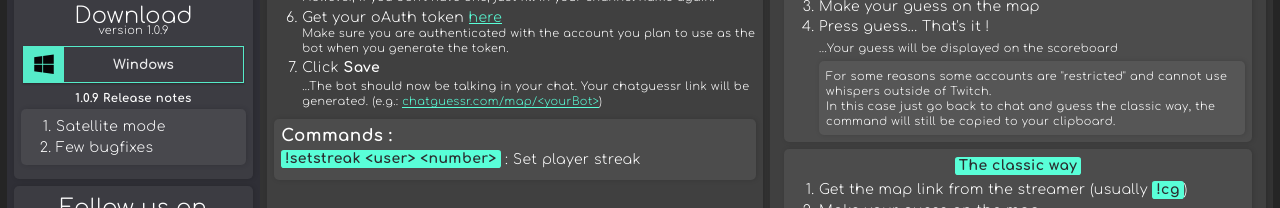
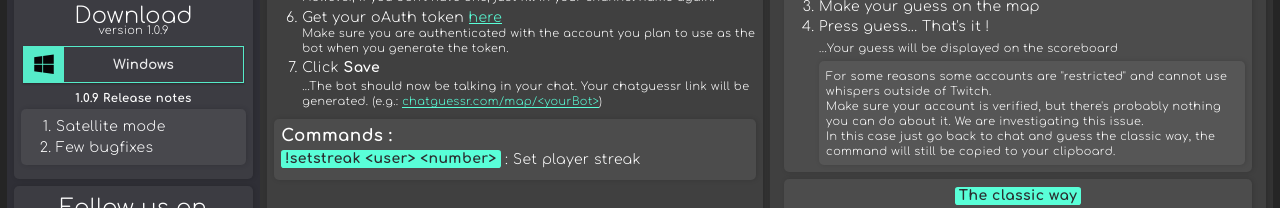
Before and after one commit to tzhf/chatguessr-client, a Nuxt app: page / in a window 1280 px wide. Shown: the part 185-393 px from the top of the page. Built offline with nearby package versions, Linux system fonts and the light colour scheme; no server answers.

Commit message:
homepage edit

```diff
--- a/pages/index.vue
+++ b/pages/index.vue
@@ -49,7 +49,8 @@
 							<p><small>...Your guess will be displayed on the scoreboard</small></p>
 							<div class="card">
 								<small
-									>For some reasons some accounts are "restricted" and cannot use whispers outside of Twitch.<br />
+									>For some reasons some accounts are "restricted" and cannot use whispers outside of Twitch. <br />
+									Make sure your account is verified, but there's probably nothing you can do about it. We are investigating this issue.<br />
 									In this case just go back to chat and guess the classic way, the command will still be copied to your clipboard.</small
 								>
 							</div>
```
